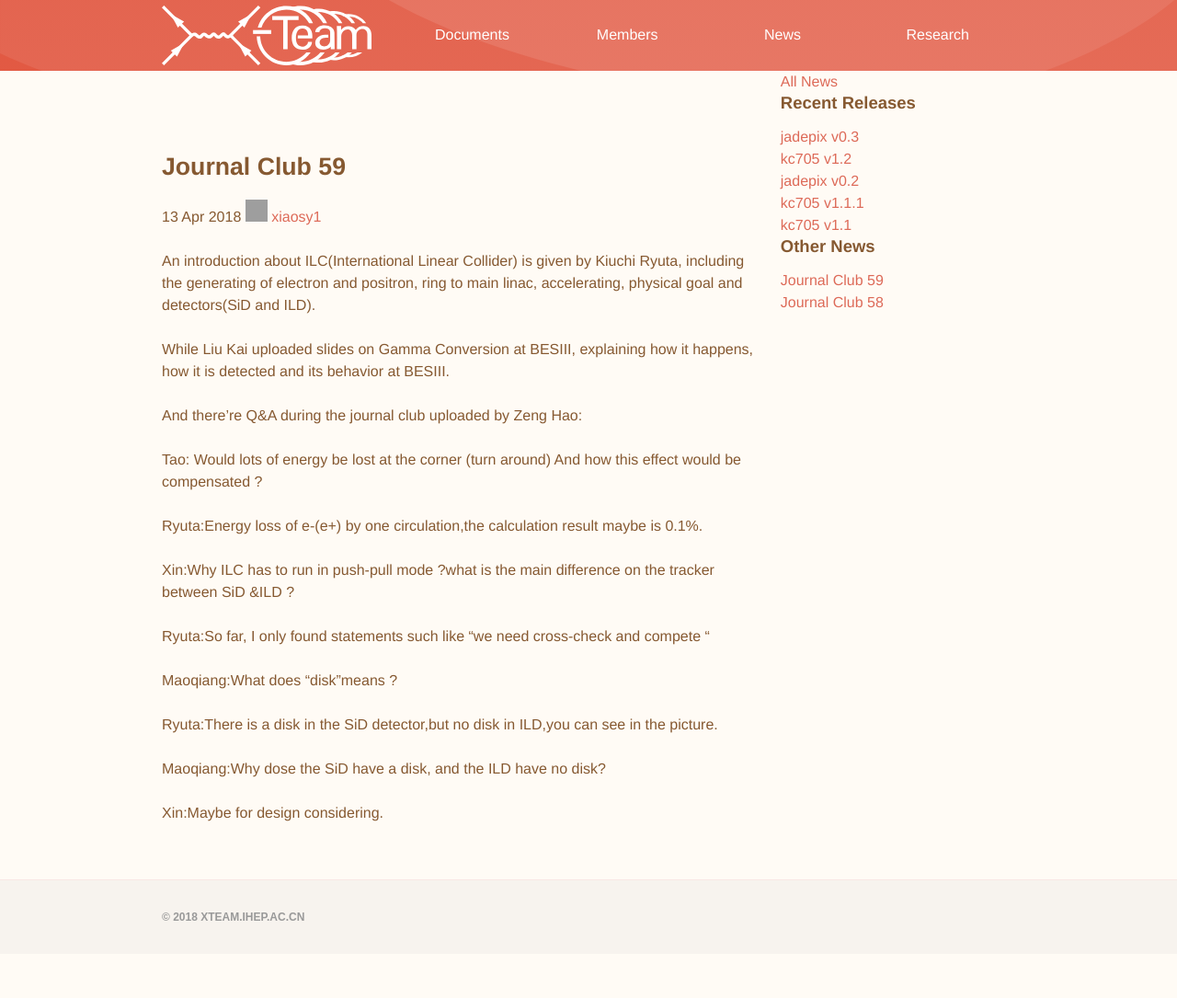
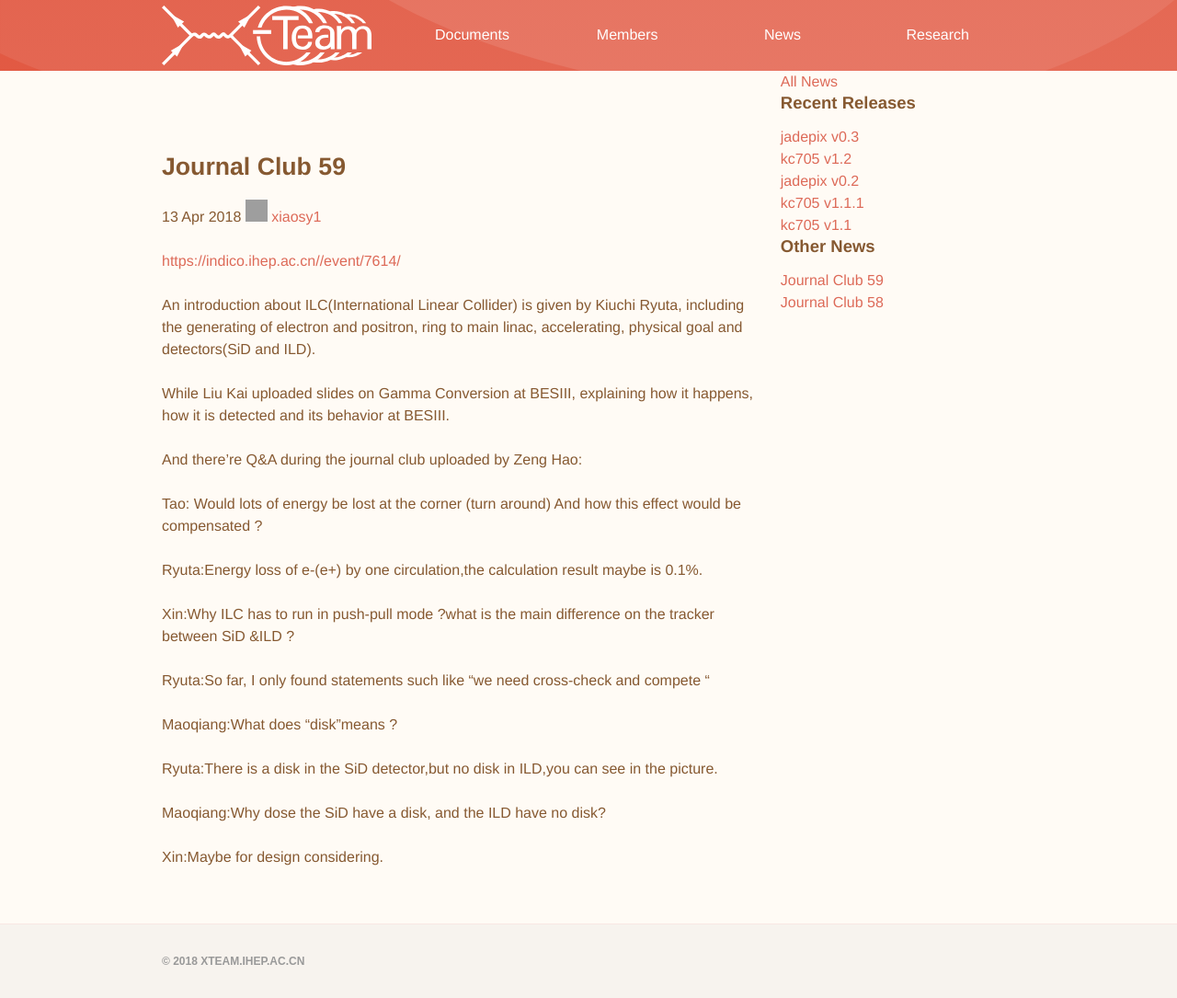
Before and after one commit to dt-np/xteam, a Jekyll site: the page built from _posts/2018-04-08-JC59.md, in a window 1280 px wide. Shown: the whole page at 92% size. Built offline with Jekyll 4.4.1, drawn with Linux system fonts in a browser that asks for light colours; before the commit the page ends 1037 px from its top, so only the background shows below that; grey boxes are pictures that could not be loaded.

Commit message:
Update 2018-04-08-JC59.md

```diff
--- a/_posts/2018-04-08-JC59.md
+++ b/_posts/2018-04-08-JC59.md
@@ -4,6 +4,8 @@ date: 2018-04-13 09:00:00 +0800
 author: xiaosy1
 categories: jc
 ---
+
+<https://indico.ihep.ac.cn//event/7614/>
 
 An introduction about ILC(International Linear Collider) is given by
 Kiuchi Ryuta, including the generating of electron and positron, ring to
```
